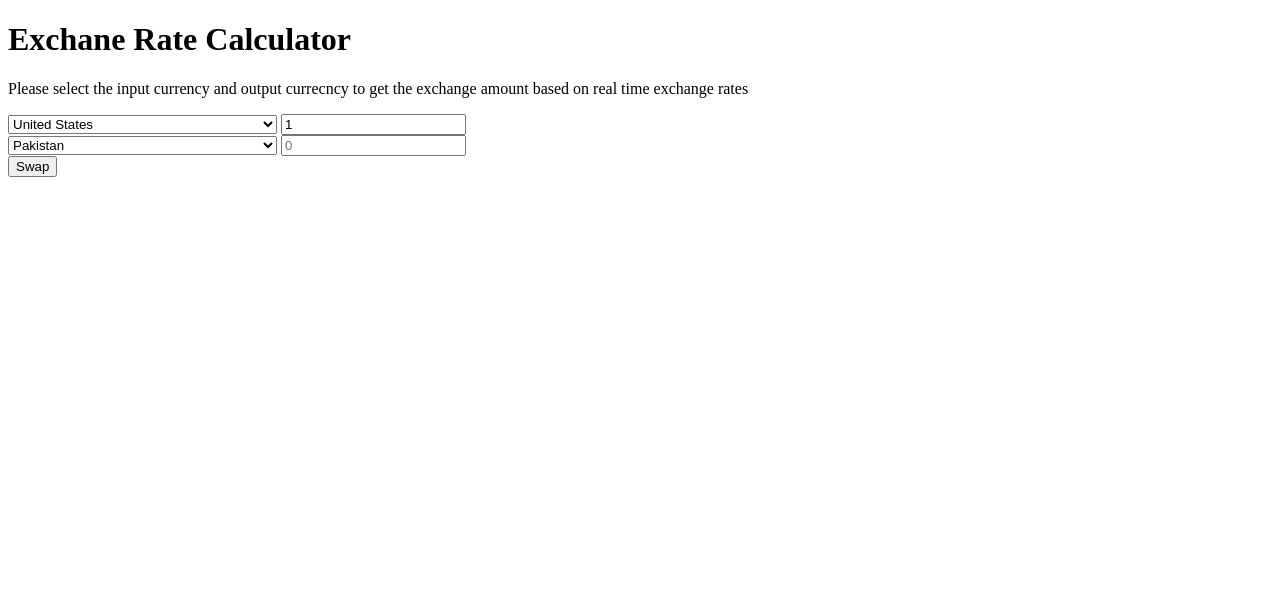
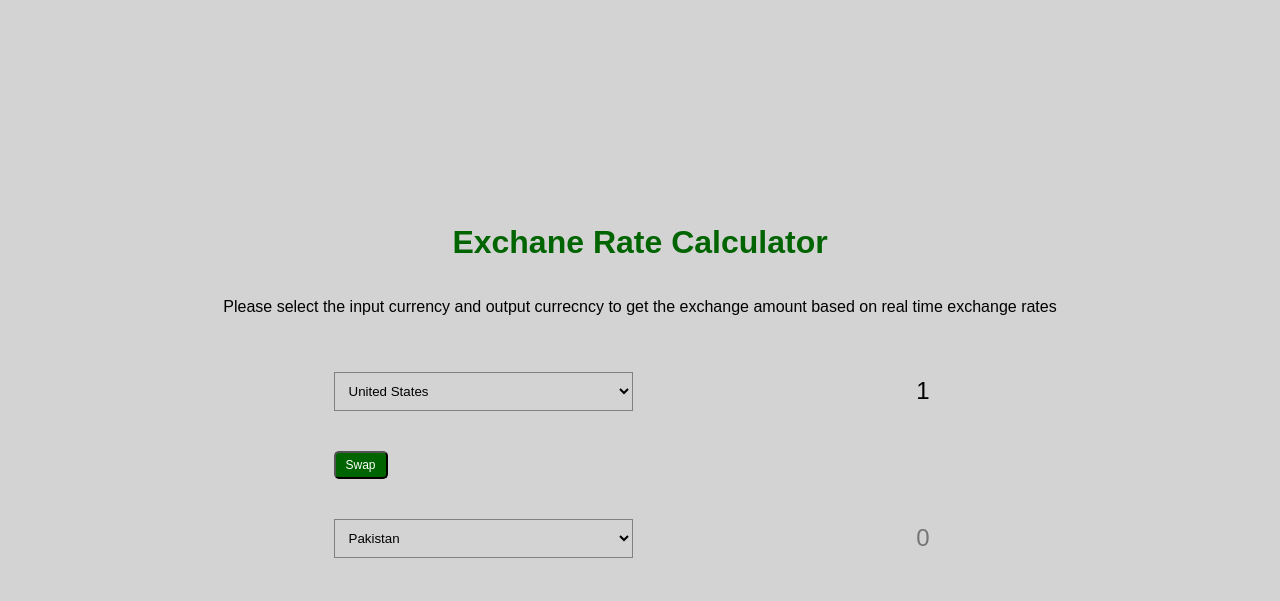
Before and after one commit to NofalSher/exchange-rate-calculator, a plain HTML site: page index.html in a window 1280 px wide. Drawn offline with Linux system fonts and the light colour scheme.

Commit message:
html css done

```diff
--- a/index.html
+++ b/index.html
@@ -189,6 +189,18 @@
             <input type="number" id="amount-one" value="1" placeholder="0">
         </div>
 
+
+        <div class="swap-rates-container">
+            <button class="btn" id="swap">
+                Swap
+            </button>
+            <div class="rate" id="rate"></div>
+        </div>
+    </div>
+
+
+
+
         <!--Shift + Alt + F  -->
         <!-- To align code in vscode -->
 
@@ -358,13 +370,7 @@
             </select>
             <input type="number" id="amount-two" placeholder="0">
         </div>
-        <div class="swap-rates-container">
-            <button class="btn" id="swap">
-                Swap
-            </button>
-            <div class="rate" id="rate"></div>
-        </div>
-    </div>
+
     <script src="script.js"></script>
 </body>
 
--- a/style.css
+++ b/style.css
@@ -0,0 +1,63 @@
+*{
+    box-sizing: border-box;
+}
+body{
+    background-color:lightgray;
+    font-family: Arial, Helvetica, sans-serif;
+    display: flex;
+    flex-direction: column;
+    align-items: center;
+    justify-content: center;
+    height:100vh;
+    margin: 0;
+    padding: 20px;
+}
+
+h1{
+    color: darkgreen;
+}
+p{
+    text-align: center;
+}
+.btn{
+    color:white;
+    background-color:darkgreen;
+    cursor:pointer;
+    border-radius:5px;
+    font-size: 12px;
+    padding:5px 10px;
+
+}
+.currency{
+    padding: 40px 0;
+    display: flex;
+    align-items: center;
+    justify-content: space-between;
+}
+
+.currency select{
+    padding:10px 20px 10px 10px;
+    border:1px solid gray;
+    font: size 16px;
+    background:transparent ;
+}
+.currency input{
+    border:0;
+    background:transparent;
+    font-size:24px;
+    text-align:right;
+
+}
+.swap-rate-container{
+    display:flex;
+    align-items:center;
+    justify-content: space-between;
+}
+.rate{
+    color:darkgreen;
+    font-size:16px;
+    padding:0 10px;
+}
+select:focus,input:focus,button:focus{
+outline:0;
+}
```
